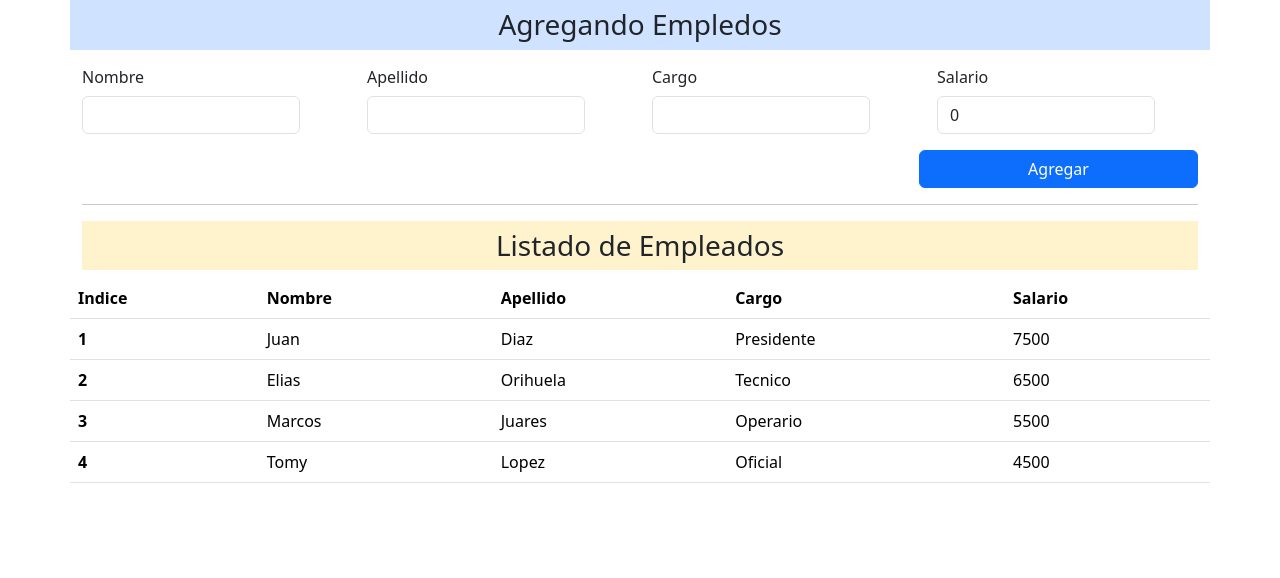
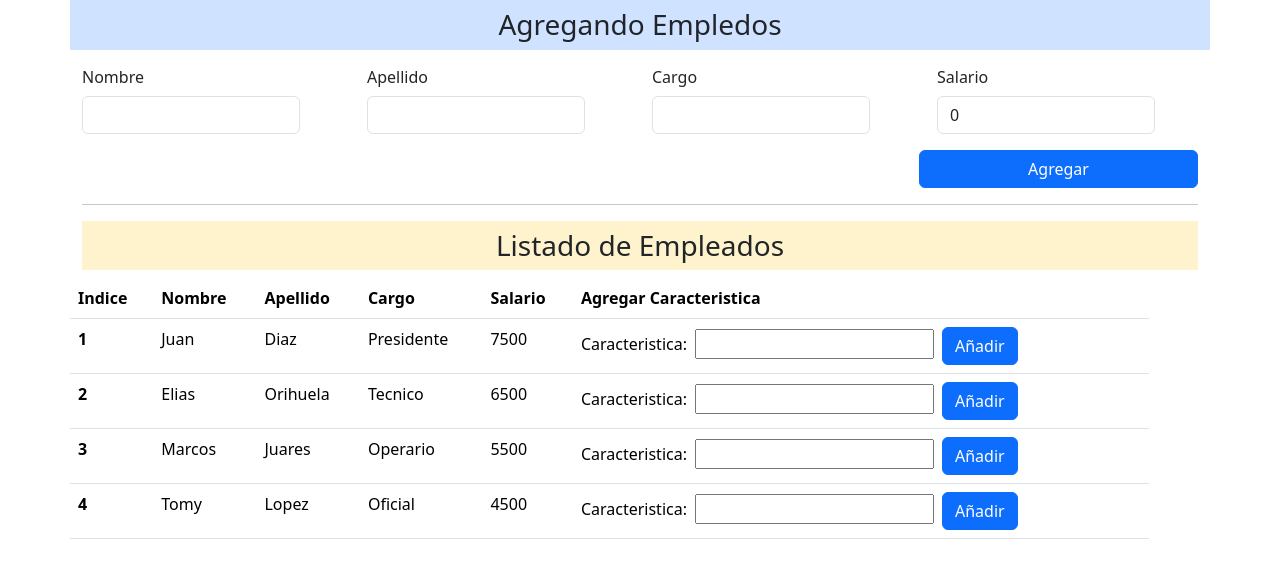
Before and after one commit to teotronic5438/angular, an Angular app in the folder app-empleados/: page / in a window 1280 px wide. Shown: the top 578 px of the page. Built offline with nearby package versions, Linux system fonts and the light colour scheme.

Commit message:
clase 20 comunicacion entre componente hijo y componente padre @output

```diff
--- a/app-empleados/src/app/app.module.ts
+++ b/app-empleados/src/app/app.module.ts
@@ -4,11 +4,13 @@ import { BrowserModule } from '@angular/platform-browser';
 import { AppComponent } from './app.component';
 import { FormsModule } from '@angular/forms';
 import { EmpleadoHijoCComponent } from './empleado-hijo-c/empleado-hijo-c.component';
+import { CaracteristicasEmpleadoCComponent } from './caracteristicas-empleado-c/caracteristicas-empleado-c.component';
 
 @NgModule({
   declarations: [
     AppComponent,
-    EmpleadoHijoCComponent
+    EmpleadoHijoCComponent,
+    CaracteristicasEmpleadoCComponent
   ],
   imports: [
     BrowserModule,
--- /dev/null
+++ b/app-empleados/src/app/caracteristicas-empleado-c/caracteristicas-empleado-c.component.html
@@ -0,0 +1,5 @@
+<label>Caracteristica:</label>
+<input type="text" #nuevaCaracteristica class="mx-2">
+<button type="button" (click)="agregaCaracteristicas(nuevaCaracteristica.value)" class="btn btn-primary">
+    Añadir
+</button>
--- /dev/null
+++ b/app-empleados/src/app/caracteristicas-empleado-c/caracteristicas-empleado-c.component.ts
@@ -0,0 +1,34 @@
+import { Component, EventEmitter, Output } from '@angular/core';
+
+@Component({
+  selector: 'app-caracteristicas-empleado-c',
+  templateUrl: './caracteristicas-empleado-c.component.html',
+  styleUrls: ['./caracteristicas-empleado-c.component.css']
+})
+export class CaracteristicasEmpleadoCComponent {
+  // @Output() newItemEvent = new EventEmitter<string>();
+  @Output() caracteristicasEmpleados = new EventEmitter<string>();
+
+  agregaCaracteristicas(value: string) {
+    this.caracteristicasEmpleados.emit(value);
+  }
+  // La función addNewItem() usa @Output(), newItemEvent, para generar un evento con el valor que
+  // el usuario ingresa en <input>.
+}
+
+/*
+@Output()= A decorator function marking the property as a way for data to go from the child to the parent.
+@Output()= Una función de decorador que marca la propiedad como una forma de que los datos pasen del
+            elemento hijo al elemento padre.
+
+newItemEvent= The name of the @Output().
+newItemEvent= El nombre de @Output(), lo podemos cambiar y usar el nombre que queramos.
+
+EventEmitter<string>= The @Output()'s type.
+EventEmitter<string>= El tipo de @Output(). El flujo de datos sera de  tipo string
+
+new EventEmitter<string>()=	Tells Angular to create a new event emitter and that the data it emits is of type string.
+new EventEmitter<string>()= Le dice a Angular que cree un nuevo emisor de eventos y que los datos que emite
+                            sean de tipo cadena o string.
+
+*/
--- a/app-empleados/src/app/empleado-hijo-c/empleado-hijo-c.component.html
+++ b/app-empleados/src/app/empleado-hijo-c/empleado-hijo-c.component.html
@@ -8,6 +8,7 @@
         <th scope="col">Apellido</th>
         <th scope="col">Cargo</th>
         <th scope="col">Salario</th>
+        <th scope="col">Agregar Caracteristica</th>
       </tr>
     </thead>
 
@@ -18,6 +19,13 @@
         <td>{{empleado.apellido}}</td>
         <td>{{empleado.cargo}}</td>
         <td>{{empleado.salario}}</td>
+        <td><app-caracteristicas-empleado-c (caracteristicasEmpleados)="agregarCaracteristica($event)">
+        </app-caracteristicas-empleado-c></td>
+        <div>
+          <ul style="list-style: none;">
+            <li *ngFor="let caracteristica of arrayCaracteristicas">{{caracteristica}}</li>
+          </ul>
+        </div>
       </tr>
     </tbody>
   </table>
--- a/app-empleados/src/app/empleado-hijo-c/empleado-hijo-c.component.ts
+++ b/app-empleados/src/app/empleado-hijo-c/empleado-hijo-c.component.ts
@@ -9,4 +9,10 @@ import { Empleado } from '../empleado.model';
 export class EmpleadoHijoCComponent {
   @Input() empleadosLista: Empleado[];   // defino la variable que viene del padre, que es tipo Empleado (class)
 
+  arrayCaracteristicas = [""];
+
+  agregarCaracteristica(nuevaCaracteristica: string) {
+    this.arrayCaracteristicas.push(nuevaCaracteristica);
+  }
+
 }
```
Also changed, not shown: app-empleados/src/app/caracteristicas-empleado-c/caracteristicas-empleado-c.component.css (added), 1 other file (tests, documents, lock files or other folders).
